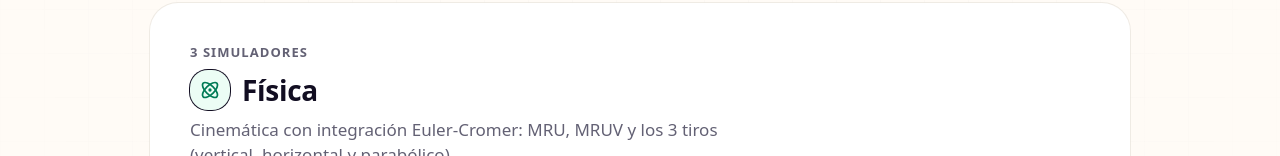
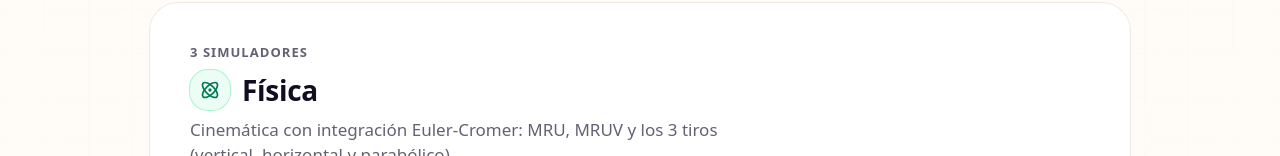
Before and after one commit to villaralan11/CECyT-3-Lab, a Next.js app: page / in a window 1280 px wide. Shown: the part 796-952 px from the top of the page. Built offline with nearby package versions, Linux system fonts and the light colour scheme.

Commit message:
fix: badged ring color per subject (ring-1 was defaulting to currentColor -> black frame)

```diff
--- a/src/app/page.tsx
+++ b/src/app/page.tsx
@@ -34,6 +34,7 @@ const SUBJECTS = [
     bgSoft: "bg-emerald-50",
     text: "text-emerald-700",
     border: "border-emerald-200",
+    ring: "ring-emerald-200",
     chip: "bg-emerald-50 text-emerald-700 border-emerald-100",
     hoverBorder: "hover:border-emerald-200",
     glow: "shadow-emerald-500/25",
@@ -50,6 +51,7 @@ const SUBJECTS = [
     bgSoft: "bg-fuchsia-50",
     text: "text-fuchsia-700",
     border: "border-fuchsia-200",
+    ring: "ring-fuchsia-200",
     chip: "bg-fuchsia-50 text-fuchsia-700 border-fuchsia-100",
     hoverBorder: "hover:border-fuchsia-200",
     glow: "shadow-fuchsia-500/25",
@@ -66,6 +68,7 @@ const SUBJECTS = [
     bgSoft: "bg-amber-50",
     text: "text-amber-700",
     border: "border-amber-200",
+    ring: "ring-amber-200",
     chip: "bg-amber-50 text-amber-700 border-amber-100",
     hoverBorder: "hover:border-amber-200",
     glow: "shadow-amber-500/25",
@@ -433,7 +436,7 @@ export default function Home() {
                     eyebrow={s.count}
                     title={
                       <span className="inline-flex items-center gap-3">
-                        <span className={`flex h-10 w-10 items-center justify-center rounded-xl ${s.bgSoft} ring-1 ${s.border}`}>
+                        <span className={`flex h-10 w-10 items-center justify-center rounded-xl ${s.bgSoft} ring-1 ${s.ring}`}>
                           <Icon className={`h-5 w-5 ${s.text}`} />
                         </span>
                         {s.name}
```
